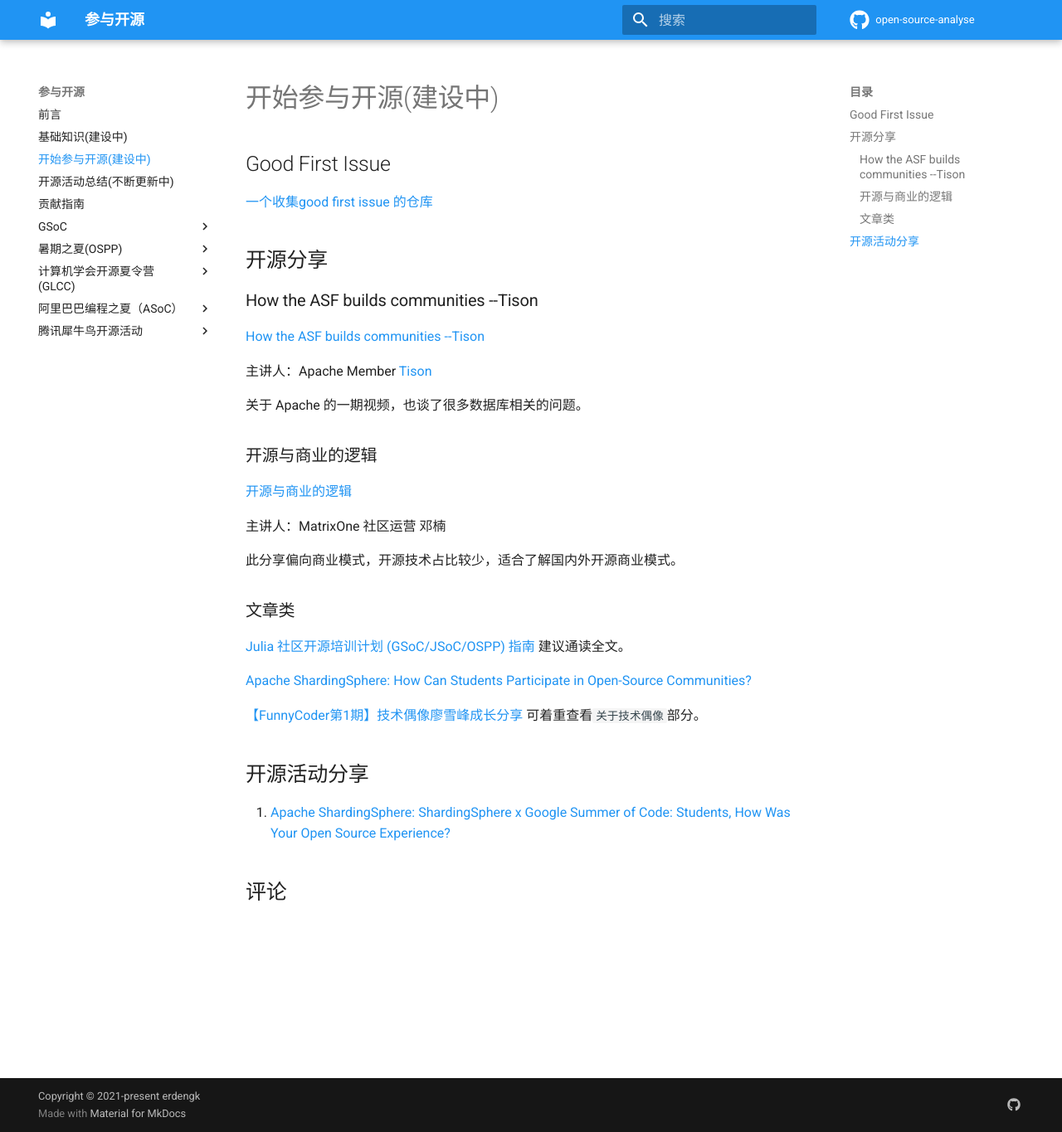
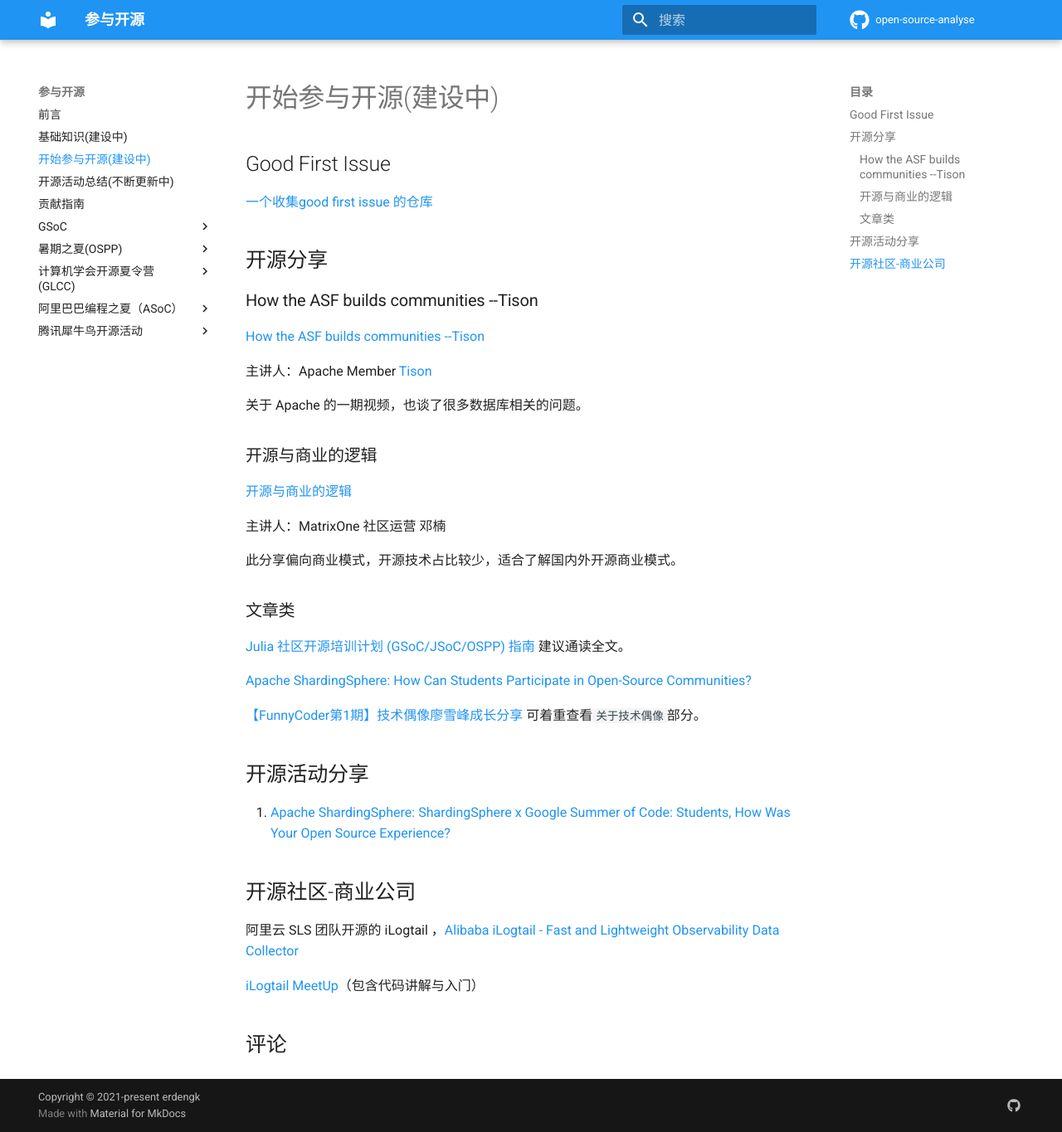
Before and after one commit to erdengk/gsoc-analyse, an MkDocs documentation site: the page built from docs/cn/start.md, in a window 1280 px wide and 1365 px high. Shown: the whole window at 83% size. Built offline with MkDocs 1.6.1 and Material for MkDocs 9.7.7, drawn with Linux system fonts in a browser that asks for light colours; comment, search, counter and statistics services are not loaded.

Commit message:
Update start.md

```diff
--- a/docs/cn/start.md
+++ b/docs/cn/start.md
@@ -32,3 +32,9 @@
 ## 开源活动分享
 
 1. [Apache ShardingSphere: ShardingSphere x Google Summer of Code: Students, How Was Your Open Source Experience?](https://medium.com/nerd-for-tech/shardingsphere-x-google-summer-of-code-students-how-was-your-open-source-experience-cd1a635e8882)
+
+## 开源社区-商业公司
+
+阿里云 SLS 团队开源的 iLogtail ，[Alibaba iLogtail - Fast and Lightweight Observability Data Collector](Alibaba iLogtail - Fast and Lightweight Observability Data Collector)
+
+[iLogtail MeetUp](https://www.bilibili.com/video/BV1zU4y1e7Rk)（包含代码讲解与入门）
```
